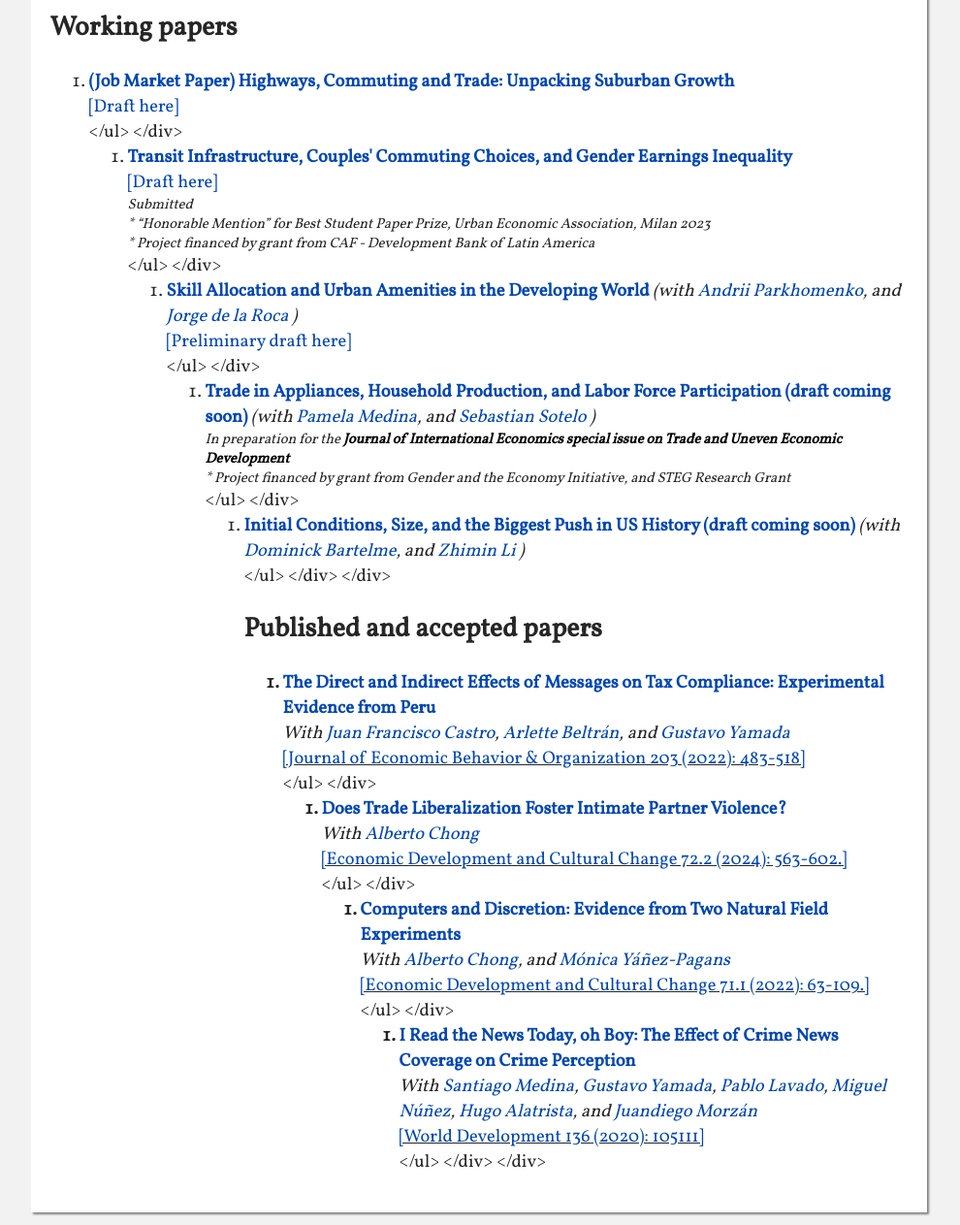
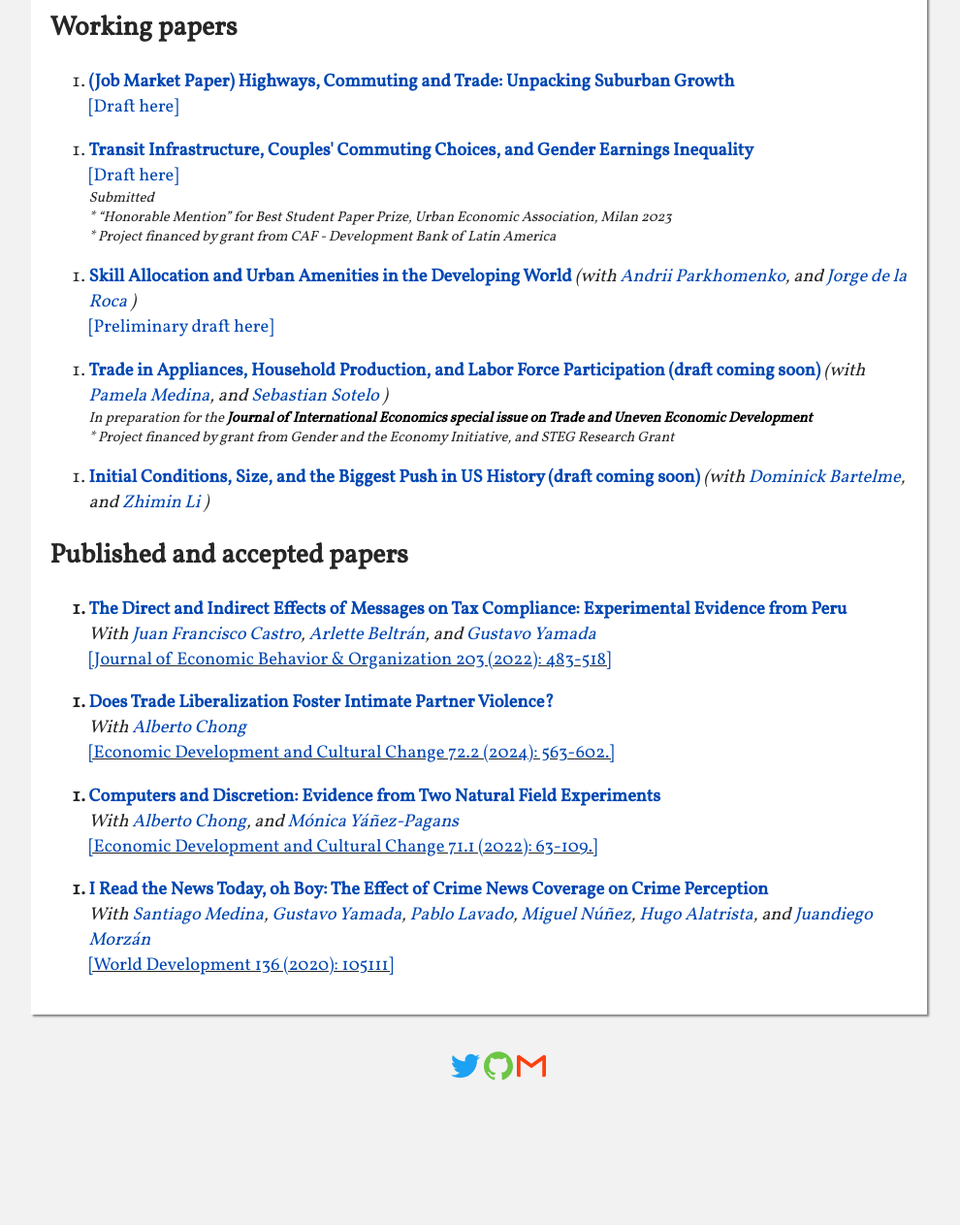
Before and after one commit to dvelasquezc/dvelasquezc.github.io, a Jekyll site: the page built from index.md, in a window 1280 px wide and 1400 px high, scrolled down 475 px, cut to the strip 137-1400 px from the top of the window. Shown: the whole strip at 97% size, without its empty margins (146-1136 px from the left). Built offline with Jekyll 4.4.1, drawn with Linux system fonts in a browser that asks for light colours; some web fonts are replaced; after the commit the page ends 1738 px from its top, so only the background shows below that.

Commit message:
update research

```diff
--- a/_pages/research.md
+++ b/_pages/research.md
@@ -130,7 +130,7 @@ show: "yes"
 			</div>
 			{% endif %}
 
-		</ul>
+		</ol>
 		</div>
 	{% endif %}
 	{% endfor %}
@@ -206,7 +206,7 @@ show: "yes"
 			</div>
 			{% endif %}
 
-		</ul>
+		</ol>
 		</div>
 	{% endif %}
 	{% endfor %}
--- a/index.md
+++ b/index.md
@@ -142,7 +142,7 @@ dropdown_folder: "no"
 			</div>
 			{% endif %}
 
-		</ul>
+		</ol>
 		</div>
 	{% endif %}
 	{% endfor %}
@@ -218,7 +218,7 @@ dropdown_folder: "no"
 			</div>
 			{% endif %}
 
-		</ul>
+		</ol>
 		</div>
 	{% endif %}
 	{% endfor %}
```
